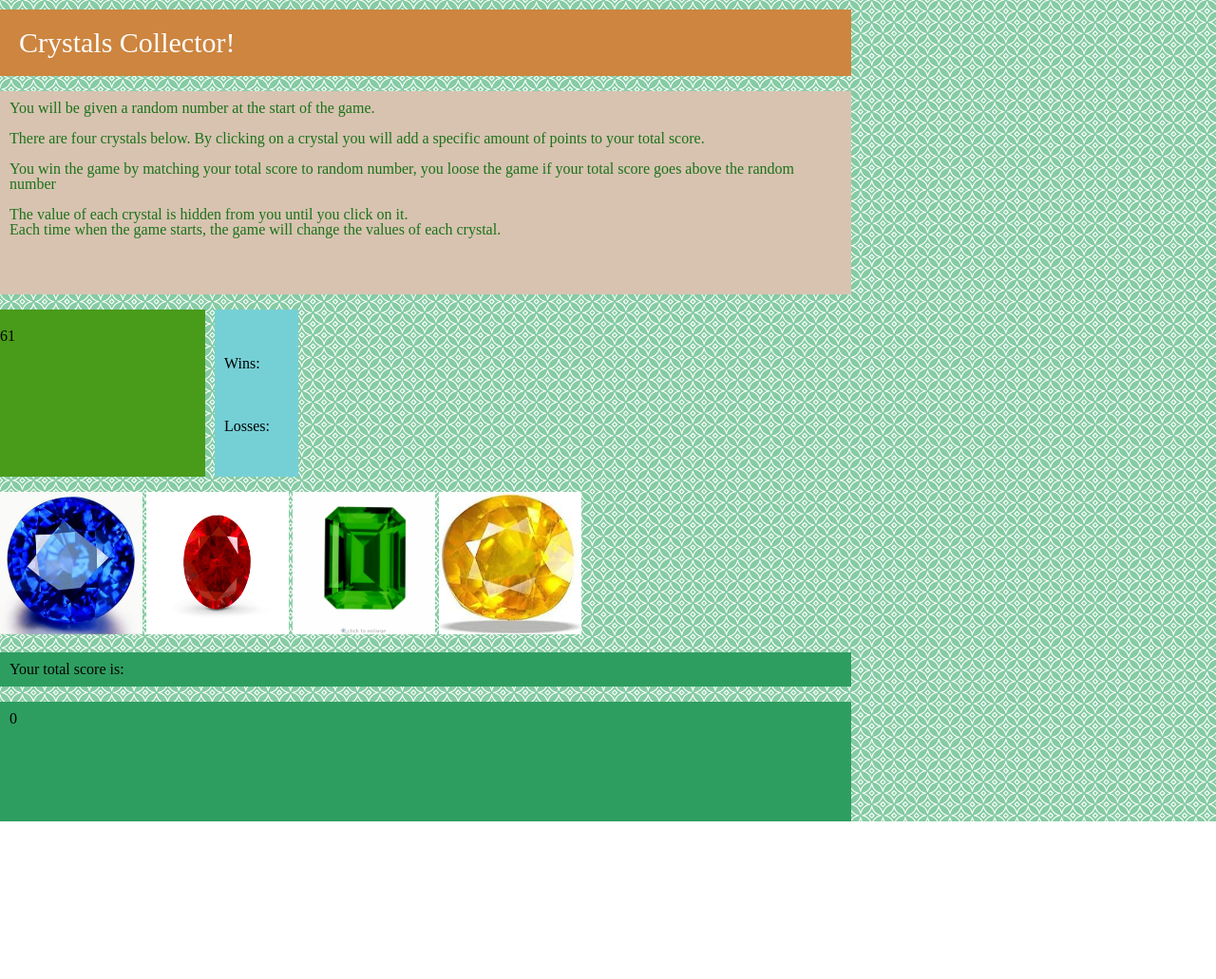
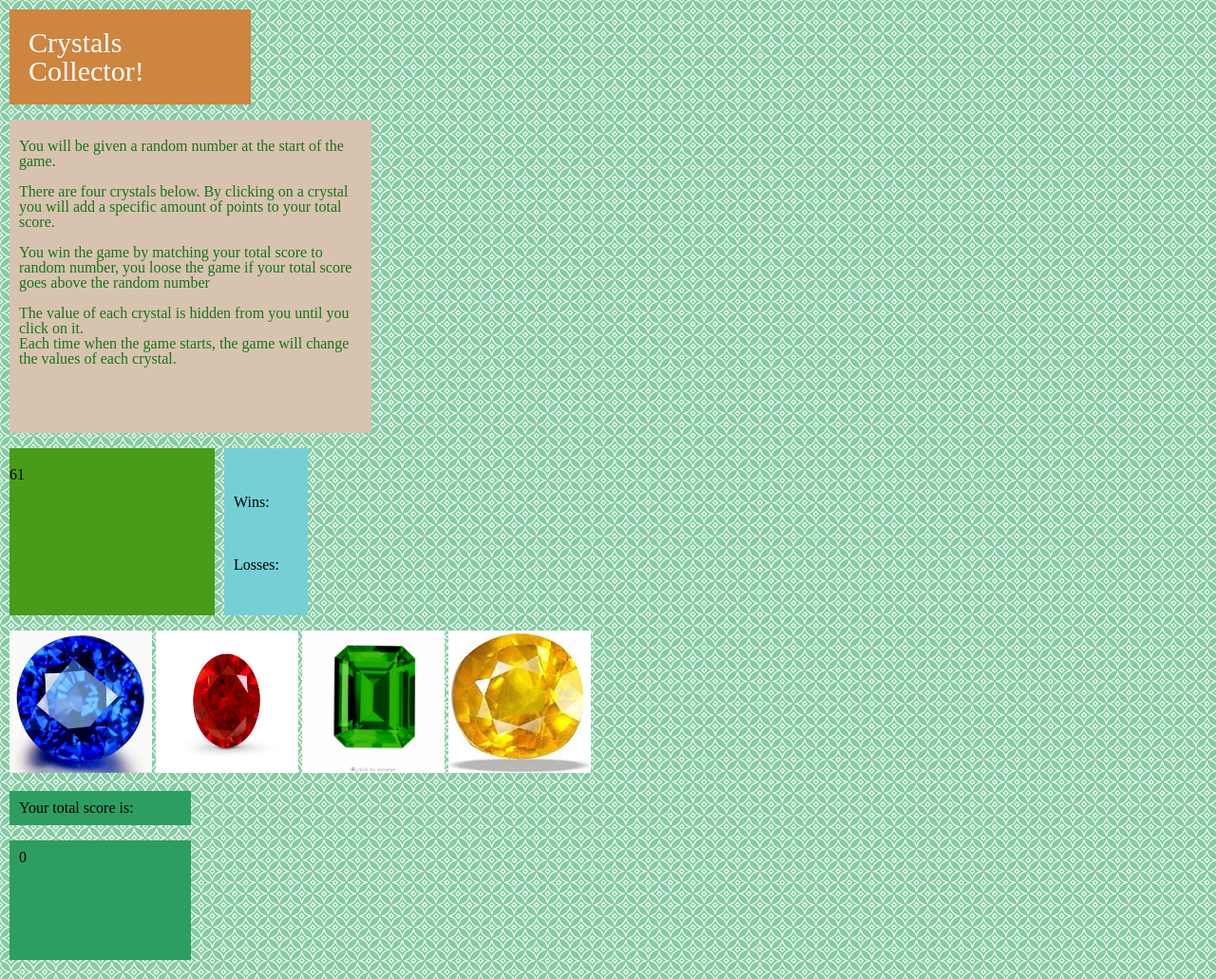
Before and after one commit to mayhugh82/CrystalCollectorGame, a plain HTML site: page index.html in a window 1280 px wide. Shown: the whole page at 95% size. Before the commit the page ends 865 px from the top, so only its background shows below. Drawn offline with nearby package versions, Linux system fonts and the light colour scheme.

Commit message:
change css margins from px to %

```diff
--- a/assets/css/style.css
+++ b/assets/css/style.css
@@ -1,12 +1,16 @@
 body {
   background-image: url(../images/more-leaves-on-green.png);
+}
+
+.wrapper {
+  margin-left: 10px;
 }
 
 h1 {
   background-color: peru;
   color: white;
   padding: 20px;
-  margin-right: 30%;
+  margin-right: 80%;
   margin-top: 10px;
   font-size: 30px;
 }
@@ -14,10 +18,10 @@ h1 {
 .instructions {
   background-color: rgb(216, 195, 176);
   color: rgb(26, 114, 26);
-  margin-right: 30%;
-  padding-top: 10px;
+  margin-right: 70%;
+  padding-top: 20px;
   padding-right: 10px;
-  padding-bottom: 60px;
+  padding-bottom: 70px;
   padding-left: 10px;
 }
 
@@ -49,14 +53,15 @@ h1 {
 .total_score {
   background-color: rgb(46, 158, 96);
   padding: 10px;
-  margin-right: 30%;
+  margin-right: 85%;
 }
 
 .points {
   background-color: rgb(46, 158, 96);
   padding: 10px;
-  margin-right: 30%;
+  margin-right: 85%;
   padding-bottom: 100px;
+  margin-bottom: 20px;
 }
 
 #losses, #wins {
```
